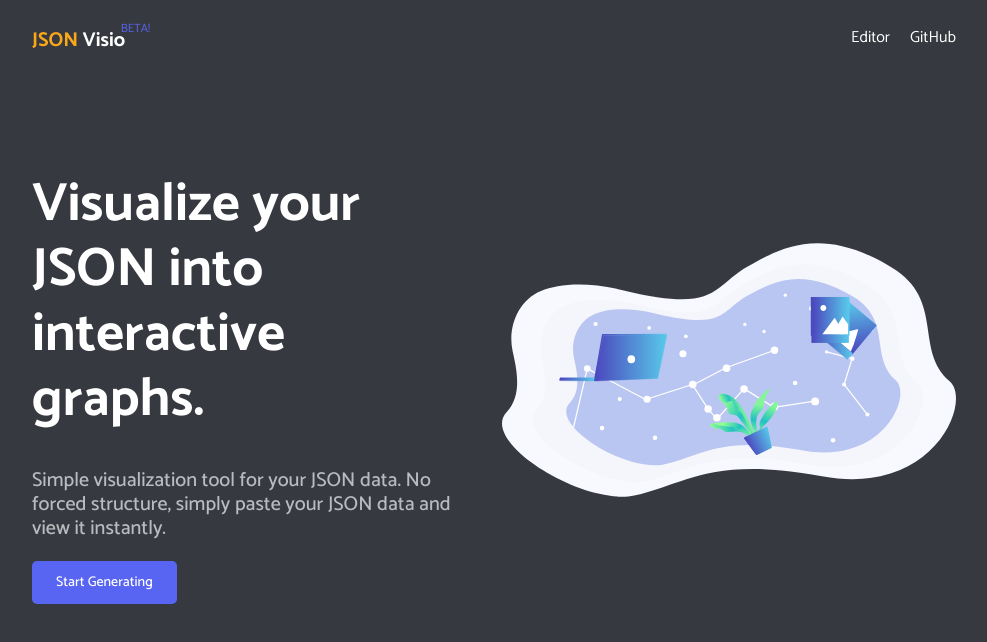
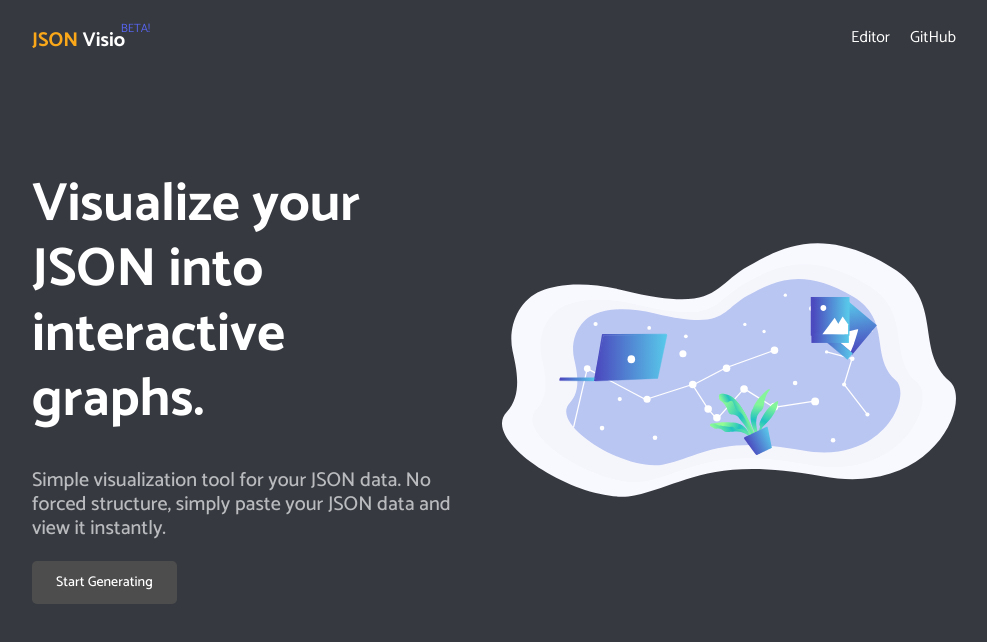
Before and after one commit to AykutSarac/jsoncrack.com, a Next.js app: page / in a window 1280 px wide. Shown: the top 642 px of the page, without its empty margins (146-1133 px from the left). Built offline with nearby package versions, Linux system fonts and the light colour scheme.

Commit message:
update button styles

```diff
--- a/src/components/Button/index.tsx
+++ b/src/components/Button/index.tsx
@@ -2,7 +2,8 @@ import React from "react";
 import styled, { DefaultTheme } from "styled-components";
 
 enum ButtonType {
-  DEFAULT = "BLURPLE",
+  PRIMARY = "SILVER_DARK",
+  SECONDARY = "BLURPLE",
   DANGER = "DANGER",
   SUCCESS = "SEAGREEN",
   WARNING = "ORANGE",
@@ -25,6 +26,10 @@ const StyledButton = styled.button<{ status: keyof typeof ButtonType }>`
 `;
 
 const StyledButtonContent = styled.div`
+  display: flex;
+  justify-content: center;
+  align-items: center;
+  gap: 8px;
   padding: 8px;
 `;
 
@@ -34,7 +39,7 @@ export const Button: React.FC<ButtonProps> = ({
   ...props
 }) => {
   return (
-    <StyledButton type="button" status={status ?? "DEFAULT"} {...props}>
+    <StyledButton type="button" status={status ?? "PRIMARY"} {...props}>
       <StyledButtonContent>{children}</StyledButtonContent>
     </StyledButton>
   );
```
